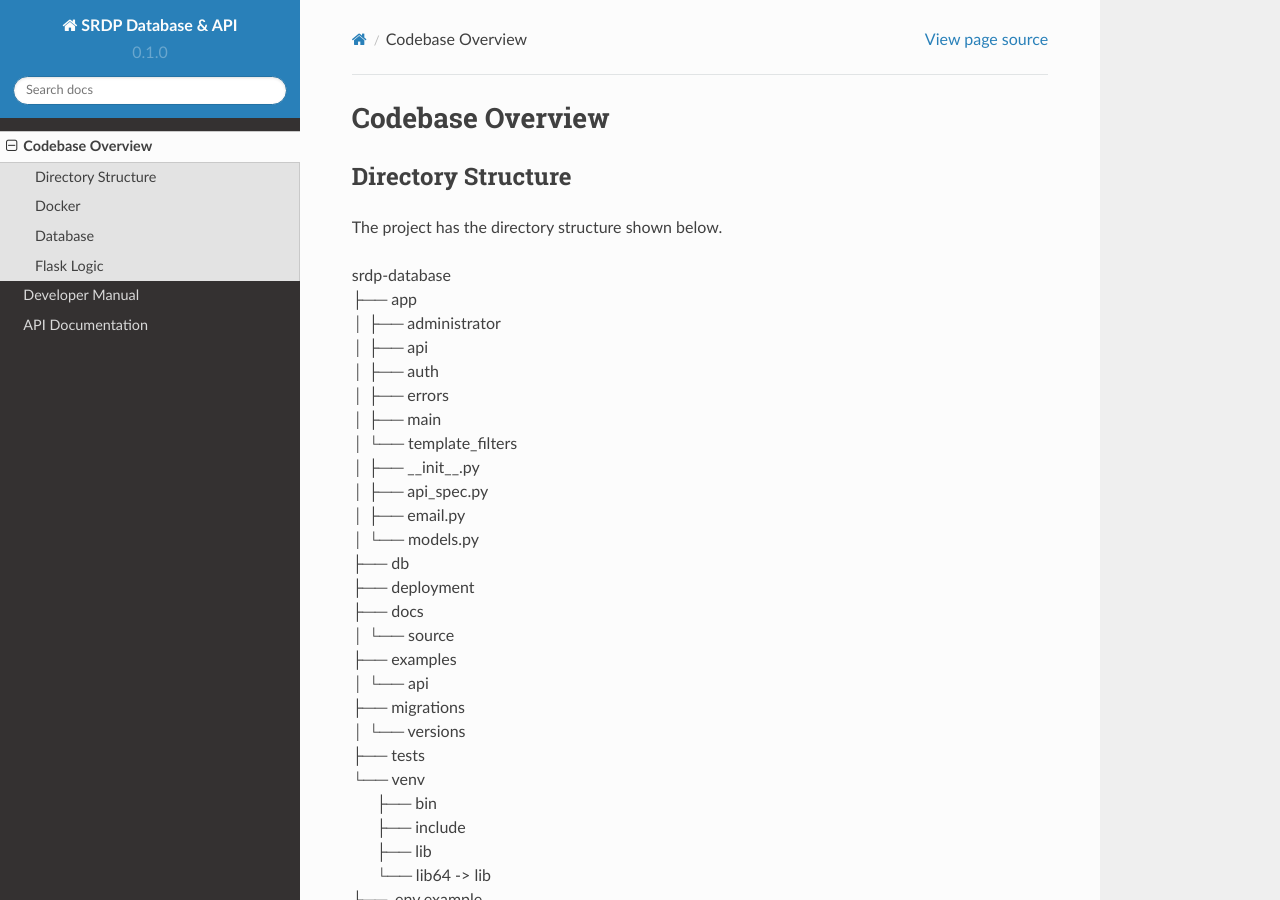
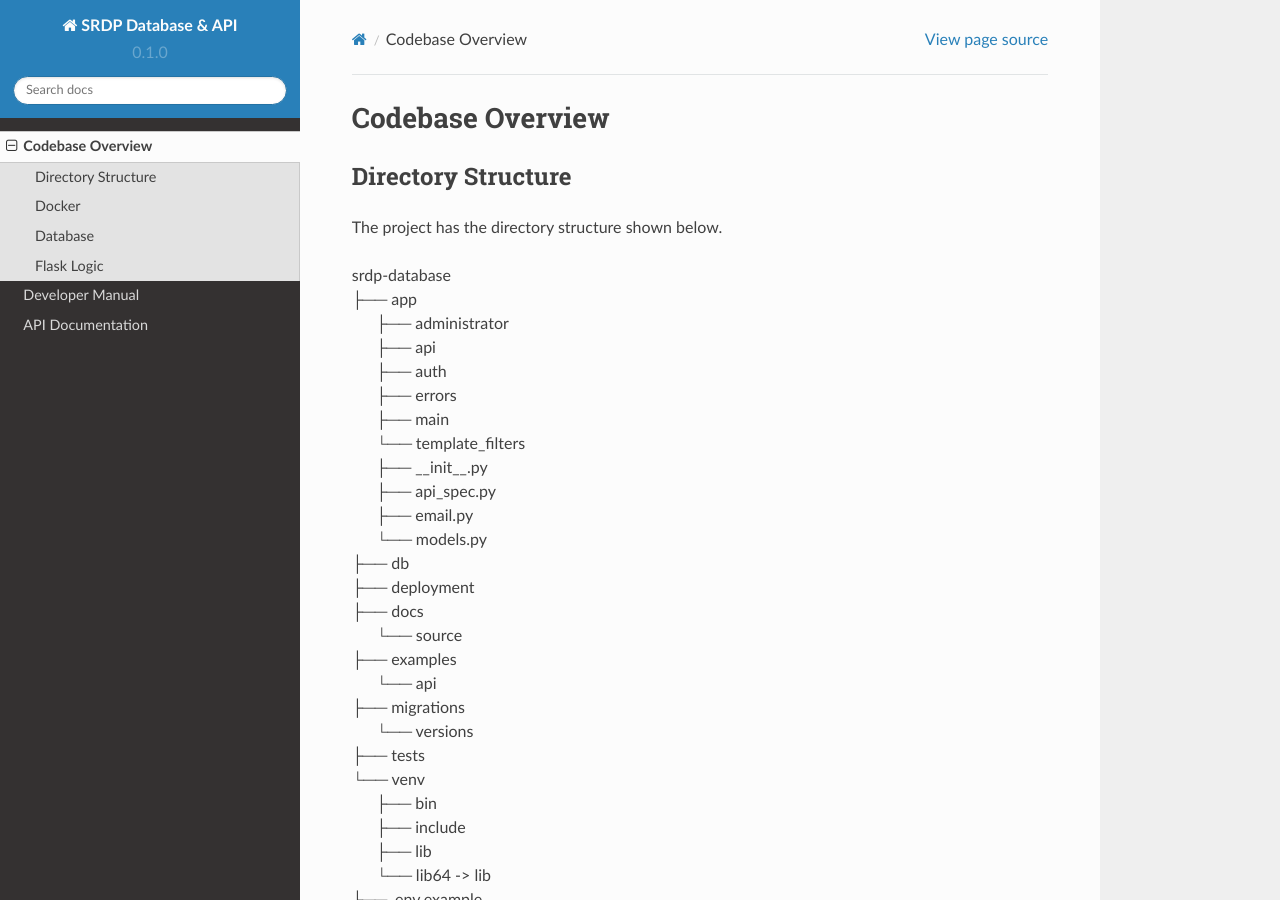
Before and after one commit to EandrewJones/srdp-database, a Sphinx documentation site: the page built from docs/source/codebase.rst, in a window 1280 px wide and 900 px high. Built offline with Sphinx 7.4.7 and the Read the Docs theme 2.0.0, drawn with Linux system fonts in a browser that asks for light colours.

Commit message:
fix tree

```diff
--- a/docs/source/codebase.rst
+++ b/docs/source/codebase.rst
@@ -12,24 +12,24 @@ The project has the directory structure shown below.
 
 | srdp-database
 | ├── app
-| │   ├── administrator
-| │   ├── api
-| │   ├── auth
-| │   ├── errors
-| │   ├── main
-| │   └── template_filters
-| │   ├── __init__.py
-| │   ├── api_spec.py
-| │   ├── email.py
-| │   └── models.py
+|     ├── administrator
+|     ├── api
+|     ├── auth
+|     ├── errors
+|     ├── main
+|     └── template_filters
+|     ├── __init__.py
+|     ├── api_spec.py
+|     ├── email.py
+|     └── models.py
 | ├── db
 | ├── deployment
 | ├── docs
-| │   └── source
+|     └── source
 | ├── examples
-| │   └── api
+|     └── api
 | ├── migrations
-| │   └── versions
+|     └── versions
 | ├── tests
 | └── venv
 |     ├── bin
```
